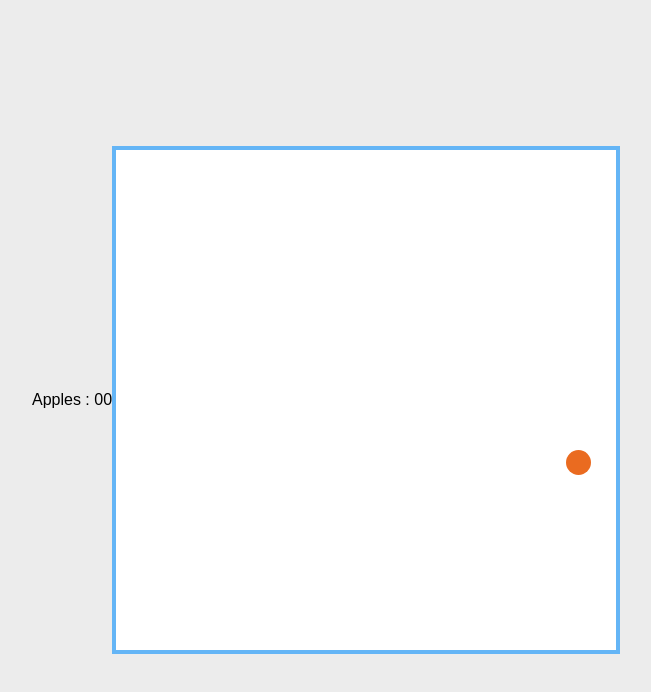
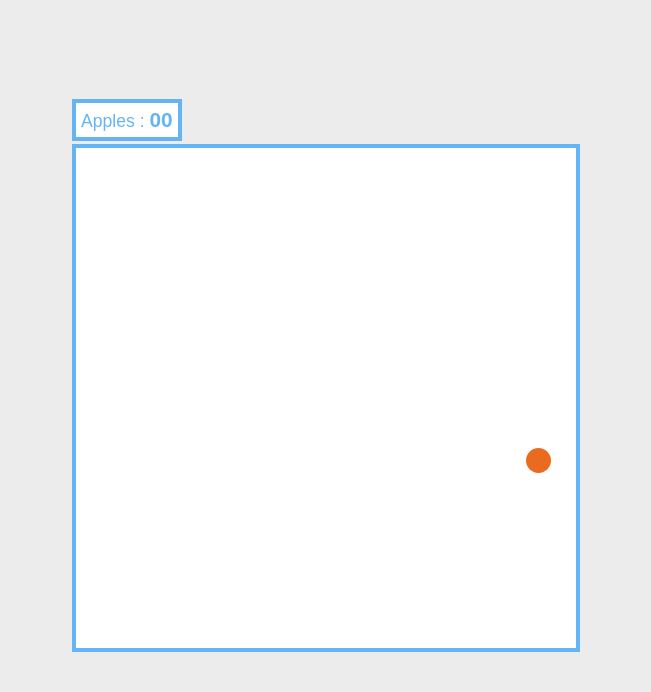
Before and after one commit to PaulPourtout/snake-game, a plain HTML site: page index.html in a window 1280 px wide. Shown: the whole page, without its empty margins (314-965 px from the left). Drawn offline with Linux system fonts and the light colour scheme.

Commit message:
display score added

```diff
--- a/index.html
+++ b/index.html
@@ -10,10 +10,12 @@
 	</head>
 
 	<body>
-		<p>Apples : <span id="score">00</span></p>
-		<canvas id="gameArea" width="500" height="500">
-			Message pour les navigateurs ne supportant pas canvas
-		</canvas>
+		<div id="game-container">
+			<p id="score-container">Apples : <span id="score">00</span></p>
+			<canvas id="gameArea" width="500" height="500">
+				Message pour les navigateurs ne supportant pas canvas
+			</canvas>
+		</div>
 
 		<script src="js/script.js"></script>
 	</body>
--- a/js/script.js
+++ b/js/script.js
@@ -137,7 +137,7 @@
 	function eatApple() {
 		if (apple.positionX === snake.positionX && apple.positionY === snake.positionY) {
 			snake.apples++;
-			score.innerHTML = snake.apples;
+			score.innerHTML = snake.apples < 10 ? '0' + snake.apples : snake.apples;
 			apple.getApplePosition();
 			apple.generateApple();
 			snake.speed = snake.speed - 5;
--- a/style/style.css
+++ b/style/style.css
@@ -13,3 +13,24 @@ body {
 	background-color: white;
 	border: 4px solid #64b5f6;
 }
+
+#game-container {
+	position: relative;
+}
+
+#score-container {
+	color: #64b5f6;
+	font-size: 1.1rem;
+	border: 4px solid #64b5f6;
+	padding: 5px;
+	margin: 0;
+	background-color: #fff;
+	position: absolute;
+	top: -45px;
+	left: 0;
+}
+
+#score {
+	font-weight: bold;
+	font-size: 1.3rem;
+}
```
